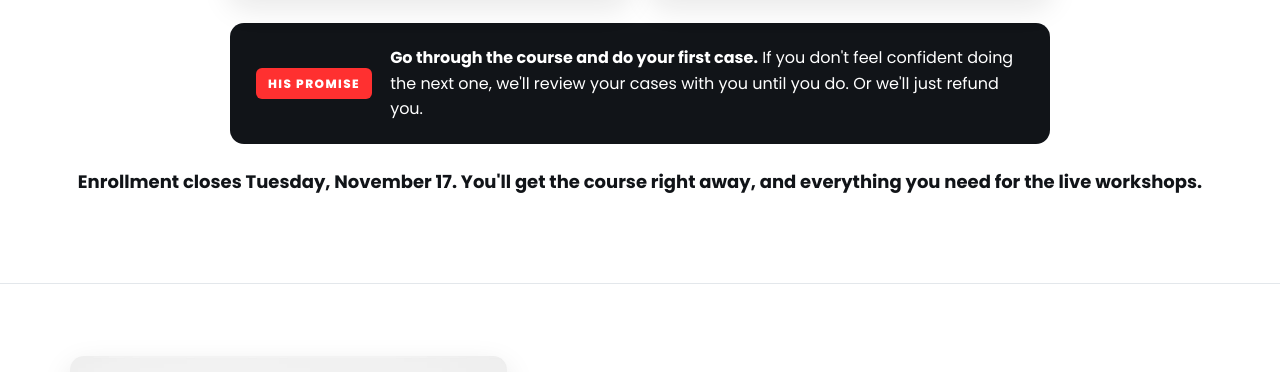
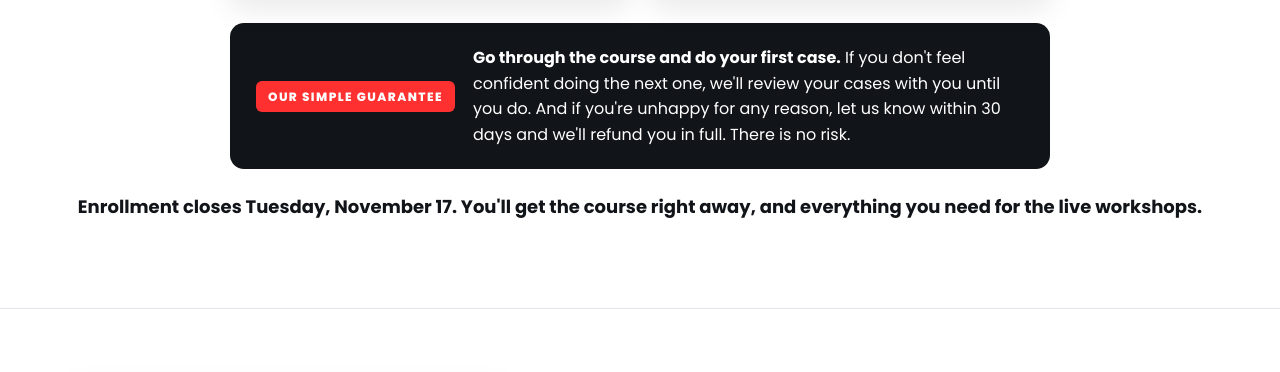
Before and after one commit to OrthoBoost-Marketing/no-crown-dentistry-masterclass, a plain HTML site: page sales.html in a window 1280 px wide. Shown: the part 4475-4847 px from the top of the page. Drawn offline with Linux system fonts and the light colour scheme.

Commit message:
Put Dr. Rashad's approved 30-day guarantee on the sales page
Rashad approved the combined guarantee on Nov 4: the case-review promise he
already says on camera, plus a 30-day full refund. Same wording in the
guarantee box (relabelled "Our simple guarantee") and the FAQ answer.

Co-Authored-By: Claude Opus 5.5 <noreply@anthropic.com>

```diff
--- a/sales.html
+++ b/sales.html
@@ -414,8 +414,8 @@ gtag('event','view_item',{currency:'USD',value:997,items:[{item_name:'No Crown D
       </div>
     </div>
     <div class="bonus guarantee">
-      <span class="tag">His promise</span>
-      <p><strong>Go through the course and do your first case.</strong> If you don't feel confident doing the next one, we'll review your cases with you until you do. Or we'll just refund you.</p>
+      <span class="tag">Our simple guarantee</span>
+      <p><strong>Go through the course and do your first case.</strong> If you don't feel confident doing the next one, we'll review your cases with you until you do. And if you're unhappy for any reason, let us know within 30 days and we'll refund you in full. There is no risk.</p>
     </div>
     <p class="deadline">Enrollment closes Tuesday, November 17. You'll get the course right away, and everything you need for the live workshops.</p>
   </div>
@@ -475,7 +475,7 @@ gtag('event','view_item',{currency:'USD',value:997,items:[{item_name:'No Crown D
       <details><summary>Do I need a microscope?</summary><p>No. The footage is filmed under the microscope so you can see every step clearly, but you don't need a laser, a residency or superhuman skills. If you can drill with a diamond bur and you've done a composite, you can start.</p></details>
       <details><summary>What are the payment options?</summary><p>$997 in full, or three monthly payments of $349. Both buttons go to the same secure checkout, where you choose your option.</p></details>
       <details><summary>Is it CE approved?</summary><p>Yes. You get 4 AGD PACE approved CE credits.</p></details>
-      <details><summary>What if I don't feel confident after my first case?</summary><p>Go through the course and do your first case. If you don't feel confident doing the next one, we'll review your cases with you until you do. Or we'll just refund you.</p></details>
+      <details><summary>What if I don't feel confident after my first case?</summary><p>Go through the course and do your first case. If you don't feel confident doing the next one, we'll review your cases with you until you do. And if you're unhappy for any reason, let us know within 30 days and we'll refund you in full. There is no risk.</p></details>
       <details><summary>Who is teaching?</summary><p>Dr. Rashad Riman, a general dentist in Beverly Hills and co-founder of SurgicalMaster.</p></details>
     </div>
   </div>
```
